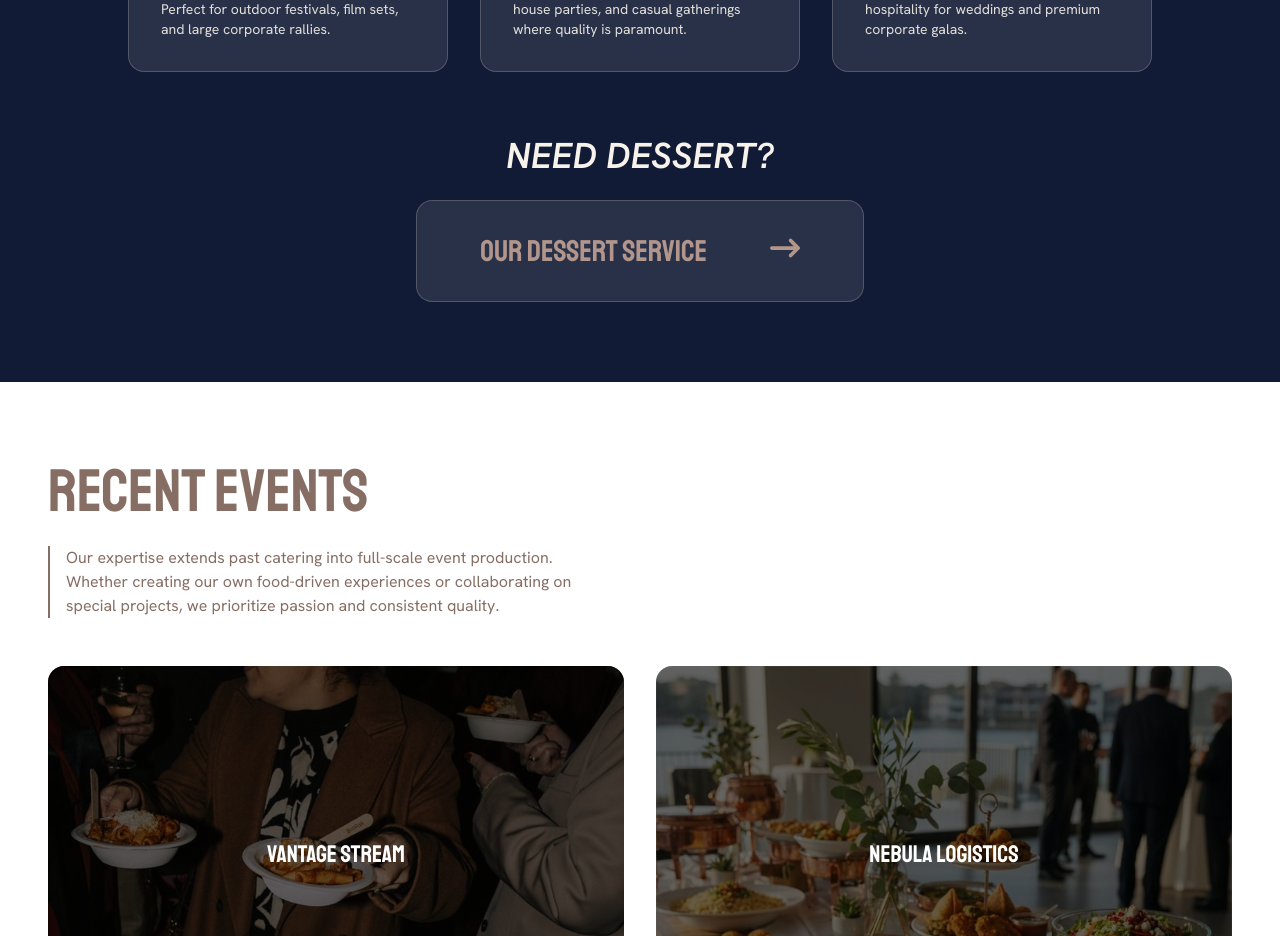
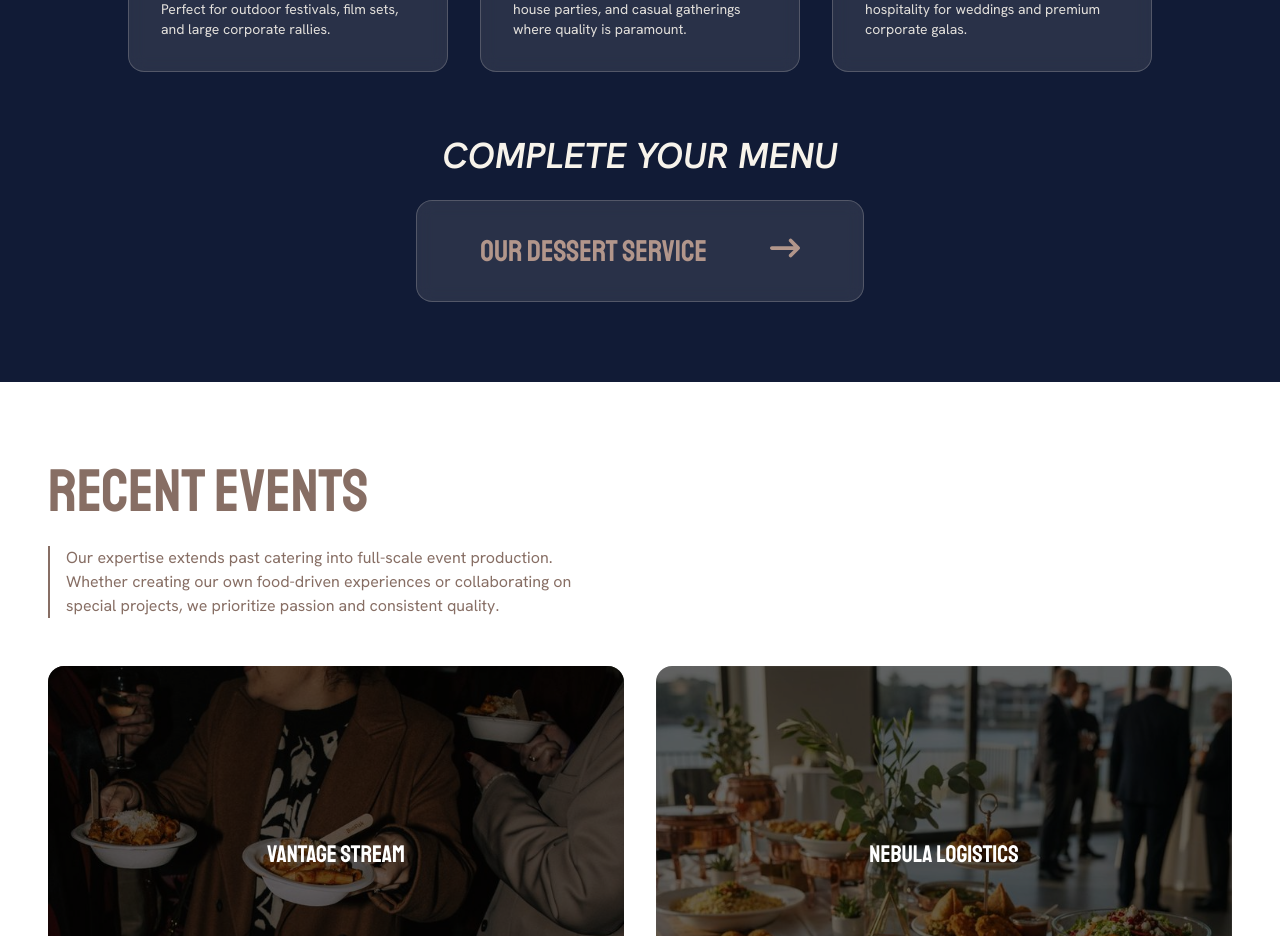
Before and after one commit to aplaino/BSCwebsite, a React (Vite) app in the folder frontend/: page /catering in a window 1280 px wide. Shown: the part 1780-2716 px from the top of the page. Built offline with nearby package versions, Linux system fonts and the light colour scheme.

Commit message:
Dessert section title change

```diff
--- a/frontend/src/components/CateringPage/CateringInfo.tsx
+++ b/frontend/src/components/CateringPage/CateringInfo.tsx
@@ -56,7 +56,7 @@ export default function CateringInfo() {
         {/* Dessert Section */}
         <div className="flex flex-col items-center gap-6">
           <h3 className="font-secondary font-semibold italic text-3xl md:text-4xl uppercase">
-            Need dessert?
+            Complete your menu
           </h3>
           <a
             href="https://dolcellagelato.com/"
```
